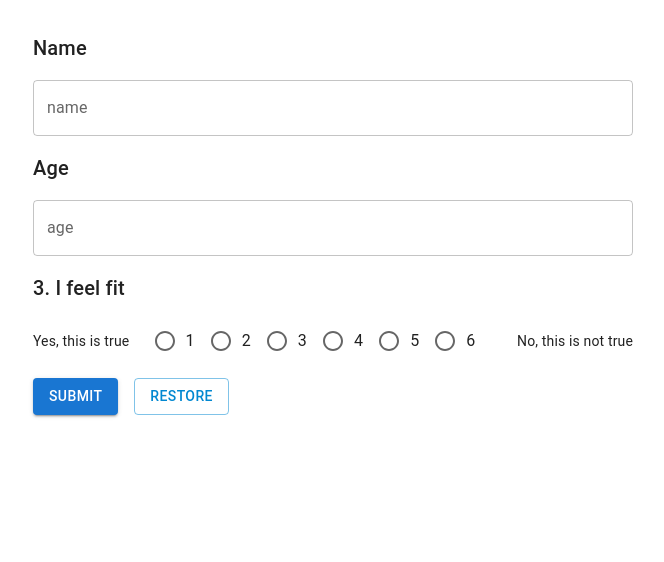
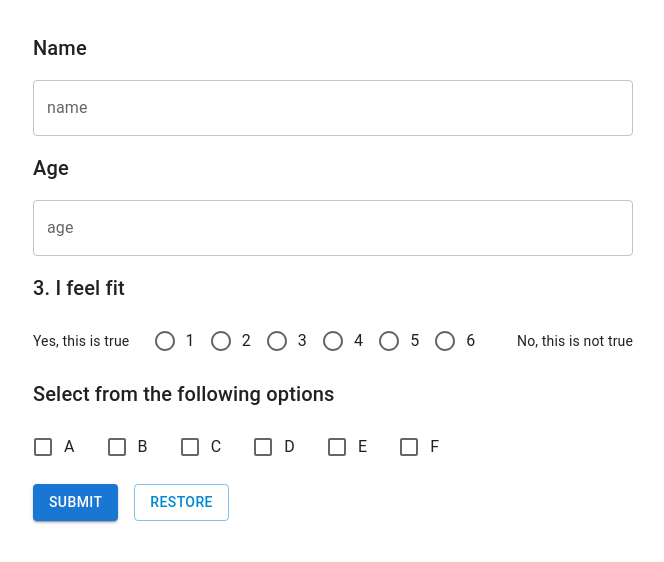
Before and after one commit to pdfusion/PDFusion_UI, a React (Vite) app: page / in a window 1280 px wide. Shown: the top 562 px of the page, without its empty margins (331-995 px from the left). Built offline with nearby package versions, Linux system fonts and the light colour scheme.

Commit message:
Add Checkbox field

```diff
--- a/src/Components/Questionnaire.tsx
+++ b/src/Components/Questionnaire.tsx
@@ -6,7 +6,8 @@ import {
   Radio,
   RadioGroup,
   FormControlLabel,
-  FormControl
+  FormControl,
+  Checkbox
 } from '@mui/material';
 import PDTextField from '../FormControls/PDTextField';
 import PDForm from '../FormControls/PDForm';
@@ -16,6 +17,7 @@ const Questionnaire: React.FC = () => {
     name: '',
     age: '',
     feelsFit: '',
+    selectedOptions: [] as string[]
   });
 
   const [isSubmitted, setIsSubmitted] = useState(false);
@@ -25,6 +27,16 @@ const Questionnaire: React.FC = () => {
     event: React.ChangeEvent<HTMLInputElement>
   ) => {
     setFormData({ ...formData, [field]: event.target.value });
+  };
+
+  const handleCheckboxChange = (option: string) => (
+    event: React.ChangeEvent<HTMLInputElement>
+  ) => {
+    const newSelectedOptions = event.target.checked
+      ? [...formData.selectedOptions, option]
+      : formData.selectedOptions.filter((item) => item !== option);
+
+    setFormData({ ...formData, selectedOptions: newSelectedOptions });
   };
 
   const handleSubmit = (event: React.FormEvent) => {
@@ -64,6 +76,7 @@ const Questionnaire: React.FC = () => {
           name: parsedData.name || '',
           age: parsedData.age || '',
           feelsFit: parsedData.feelsFit || '',
+          selectedOptions: parsedData.selectedOptions || []
         });
         setIsSubmitted(true);
       } catch (error) {
@@ -116,6 +129,24 @@ const Questionnaire: React.FC = () => {
         </Box>
       </FormControl>
 
+      <Typography variant="h6">Select from the following options</Typography>
+      <FormControl component="fieldset">
+        <Box sx={{ display: 'flex', flexWrap: 'wrap', gap: 2 }}>
+          {['A', 'B', 'C', 'D', 'E', 'F'].map((option) => (
+            <FormControlLabel
+              key={option}
+              control={
+                <Checkbox
+                  checked={formData.selectedOptions.includes(option)}
+                  onChange={handleCheckboxChange(option)}
+                />
+              }
+              label={option}
+            />
+          ))}
+        </Box>
+      </FormControl>
+
       <Box sx={{ display: 'flex', gap: 2 }}>
         <Button type="submit" variant="contained" color="primary">
           Submit
```
